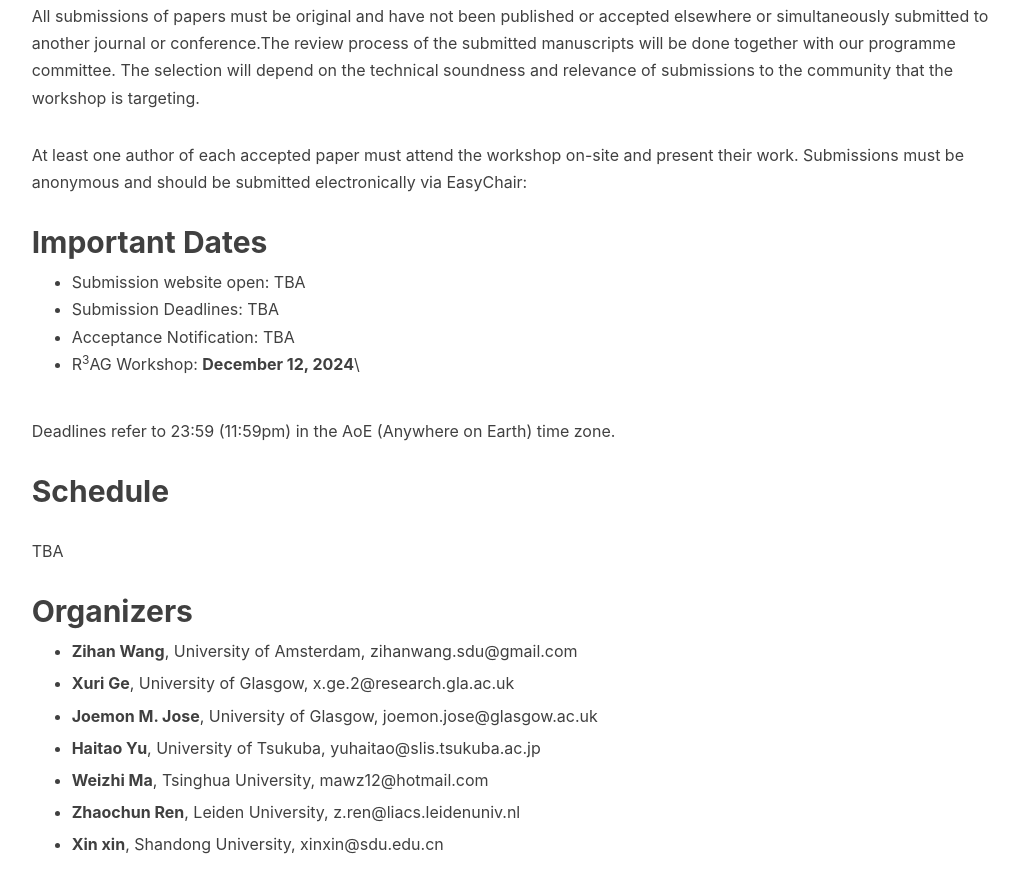
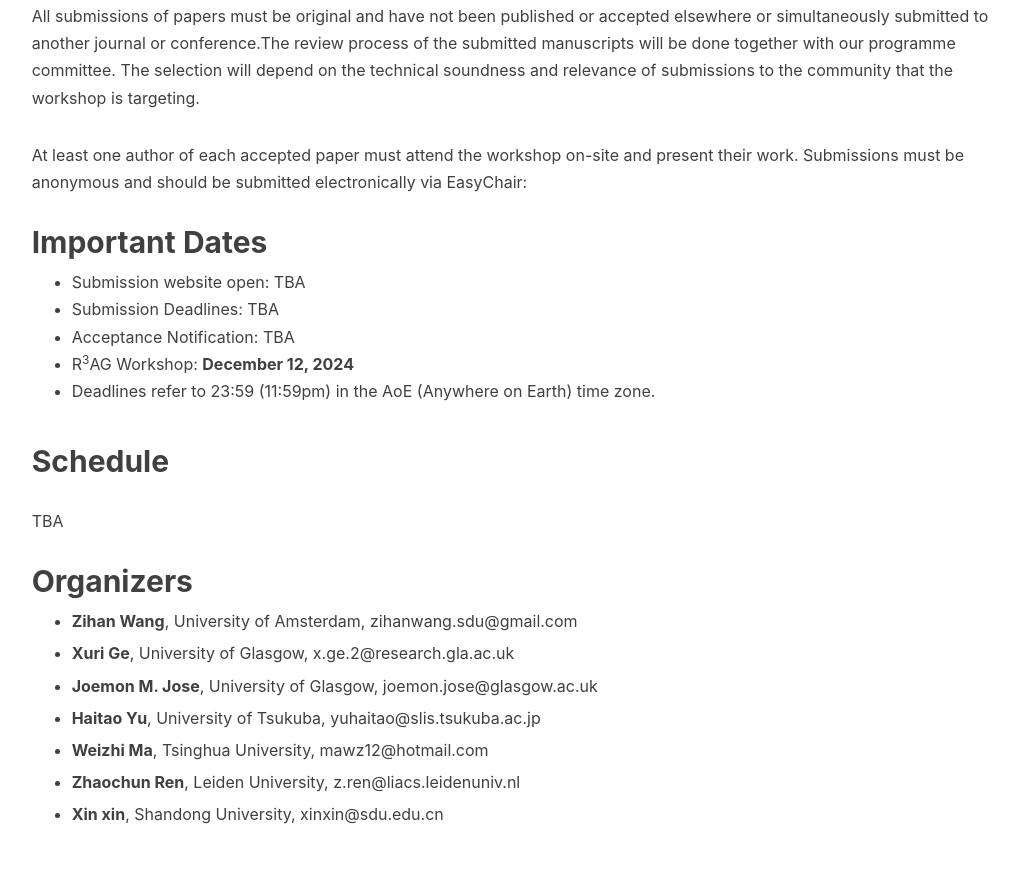
Before and after one commit to R3AG-SIGIR-AP/R3AG-SIGIR-AP.github.io, a Jekyll site: the page built from index.md, in a window 1280 px wide and 900 px high, scrolled down 1288 px. Shown: the top 893 px of the window, without its empty margins (90-1109 px from the left). Built offline with Jekyll 4.4.1, drawn with Linux system fonts in a browser that asks for light colours; nearby versions of some CDN libraries; our own code applies the rules of GitHub Pages for plain Markdown files; after the commit the page ends 2158 px from its top, so only the background shows below that.

Commit message:
basic clean up

```diff
--- a/index.md
+++ b/index.md
@@ -24,9 +24,8 @@ At least one author of each accepted paper must attend the workshop on-site and
 - Submission website open: TBA<br/>
 - Submission Deadlines: TBA<br/>
 - Acceptance Notification: TBA
-- R<sup>3</sup>AG Workshop: **December 12, 2024**\
-
-Deadlines refer to 23:59 (11:59pm) in the AoE (Anywhere on Earth) time zone.
+- R<sup>3</sup>AG Workshop: **December 12, 2024**
+- Deadlines refer to 23:59 (11:59pm) in the AoE (Anywhere on Earth) time zone.
 
 ## <a name='Schedule' style="color: inherit; text-decoration: none; text-align: center;"> Schedule </a>
 TBA
```
